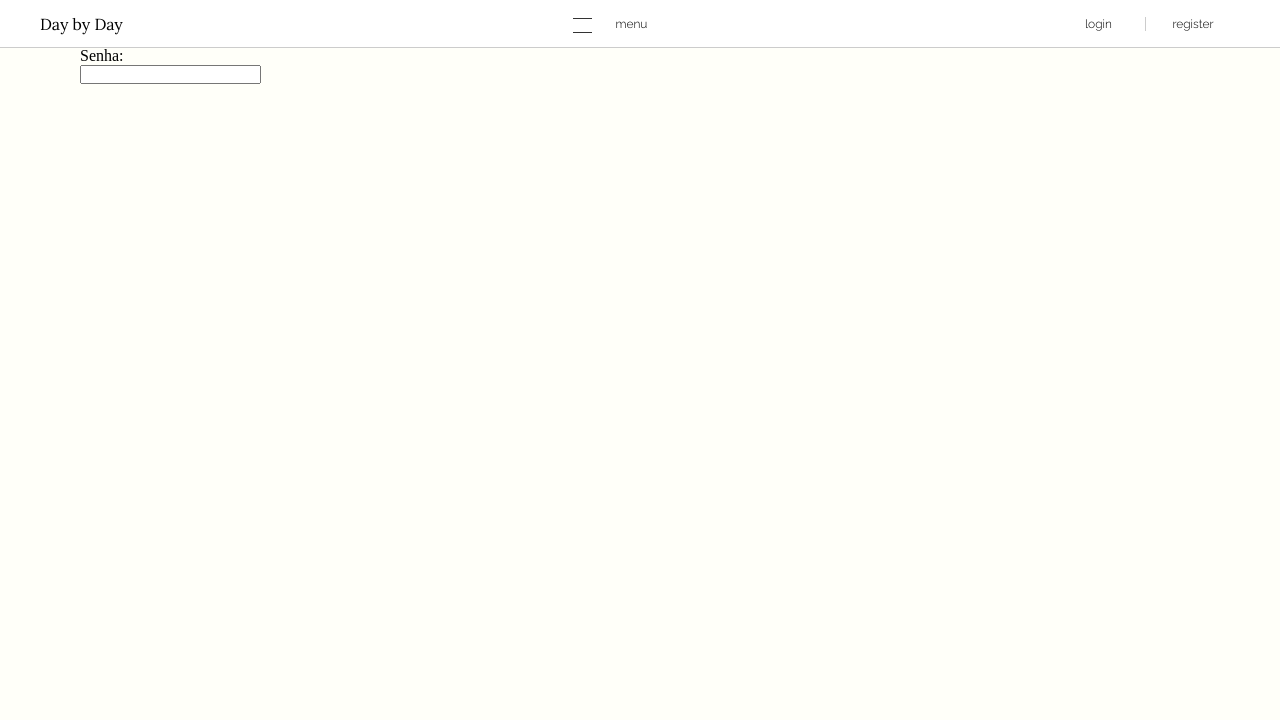
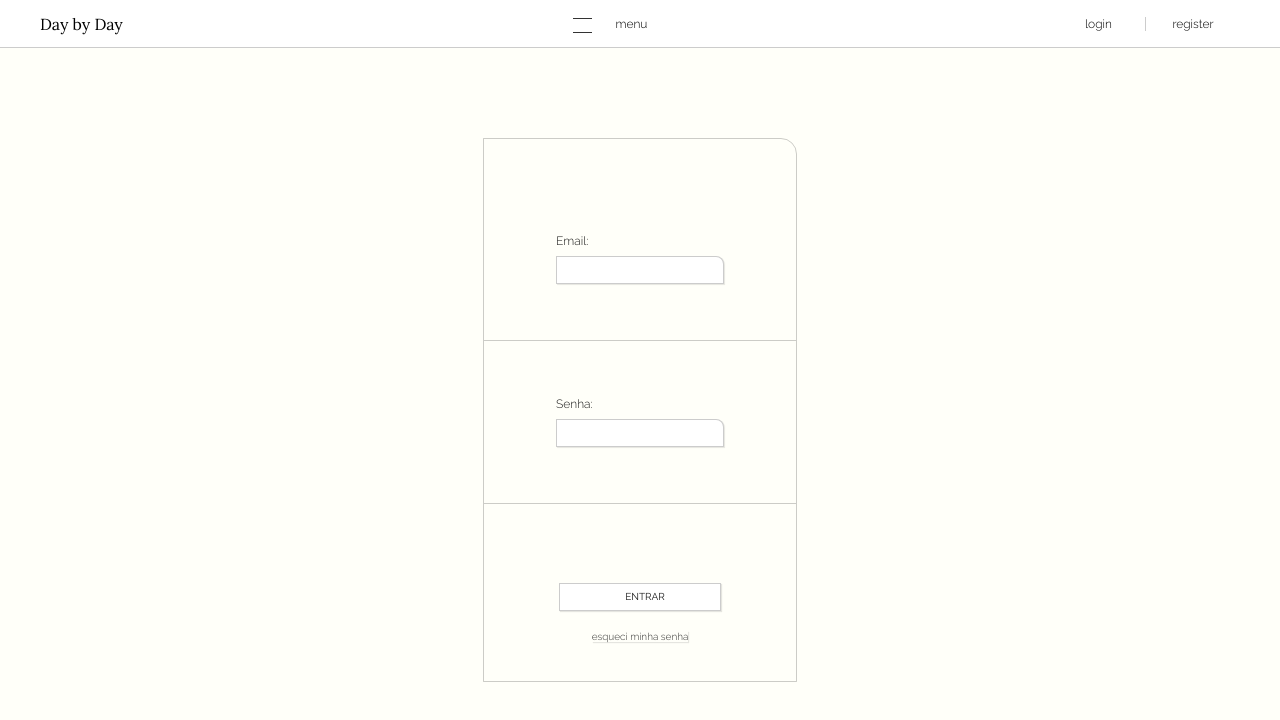
Before and after one commit to erickNA2/day-by-day, a website: page site/public/pages/login.html in a window 1280 px wide. Drawn offline with Linux system fonts and the light colour scheme.

Commit message:
alterações css

```diff
--- a/site/public/pages/login.css
+++ b/site/public/pages/login.css
@@ -1,2 +1,138 @@
 @import url('../style/global.css');
 @import url('../style/nav.css');
+
+
+.main  {
+    position: relative;
+    width: 100%;
+    height: 100vh;
+    display: flex;
+    align-items: center;
+    justify-content: center;
+}
+
+.login {
+    position: relative;
+    width: 28%;
+    height: 68%;
+    display: flex;
+    flex-direction: column;
+    align-items: center;
+    justify-content: space-around;
+    border: 1px solid rgba(0, 0, 0, 0.2);
+    border-top-right-radius: 16px;
+}
+
+.login .container {
+    position: relative;
+    width: 100%;
+    height: 60%;
+    display: grid;
+    grid-template-columns: 1fr;
+    grid-template-rows: 1fr 1fr;
+
+}
+
+.login .container .box {
+    position: relative;
+    width: 100%;
+    height: 100%;
+    display: flex;
+    flex-direction: column;
+    align-items: center;
+    justify-content: center;
+}
+
+.login .container .box .label {
+    position: relative;
+    width: 168px;
+    height: auto;
+    margin-bottom: 8px;
+    display: flex;
+    align-items: center;
+    justify-content: flex-start;
+    color: rgba(0, 0, 0, 0.9);
+    font-size: 12px;
+    text-align: left;
+    font-weight: 300;
+    font-family: 'Raleway', sans-serif;
+}
+
+.login .container .box .inputText {
+    position: relative;
+    width: 168px;
+    height: 28px;
+    border: 1px solid rgba(0, 0, 0, 0.2);
+    color: black;
+    font-size: 12px;
+    text-align: left;
+    font-weight: 300;
+    font-family: 'Raleway', sans-serif;
+    border-top-right-radius: 8px;
+    box-shadow: 1px 1px 1px rgba(0, 0, 0, 0.1);
+    padding-left: 10px;
+}
+
+.login .submitBox {
+    display: flex;
+    flex-direction: column;
+    align-items: center;
+    justify-content: center;
+    grid-column: span 2;
+}
+
+.login .submitBox button {
+    border: 1px solid rgba(0, 0, 0, 0.2);
+    width: 162px;
+    height: 28px;
+    border: 1px solid rgba(0, 0, 0, 0.2);
+    color: rgba(0, 0, 0, 0.9);
+    font-size: 10px;
+    text-transform: uppercase;
+    text-align: center;
+    font-weight: 400;
+    font-family: 'Raleway', sans-serif;
+    box-shadow: 1px 1px 1px rgba(0, 0, 0, 0.1);
+    padding-left: 10px;
+    background: white;
+    transition: all .2s ease-in-out;
+}
+
+.login .submitBox button:hover {
+    cursor: pointer;
+    border: 1px solid rgba(0, 0, 0, 0.4);
+    color: black;
+}
+
+.login .submitBox a {
+    color: rgba(0, 0, 0, 0.8);
+    font-size: 10px;
+    text-transform: lowercase;
+    text-align: center;
+    font-weight: 300;
+    font-family: 'Raleway', sans-serif;
+    box-shadow: 1px 1px 1px rgba(0, 0, 0, 0.1);
+    margin-top: 20px;
+    position: relative;
+    transition: all .2s ease-in-out;
+}
+
+.login .submitBox a:hover {
+    color: black;
+}
+
+.login .container .submitBox a::after {
+    content: '';
+    position: absolute;
+    bottom: 0;
+    left: 0;
+    height: 1px;
+    width: 80%;
+    background-color: rgba(0, 0, 0, 0.4);
+    transition: all .2s ease-in-out;
+}
+
+.login .container .submitBox a:hover::after {
+    width: 100%;
+    background-color: black;
+}
--- a/site/public/pages/login.html
+++ b/site/public/pages/login.html
@@ -1,11 +1,11 @@
 <!DOCTYPE html>
 <html lang="en">
   <head>
-    <meta charset="UTF-8">
-    <meta http-equiv="X-UA-Compatible" content="IE=edge">
-    <meta name="viewport" content="width=device-width, initial-scale=1.0">
+    <meta charset="UTF-8" />
+    <meta http-equiv="X-UA-Compatible" content="IE=edge" />
+    <meta name="viewport" content="width=device-width, initial-scale=1.0" />
     <title>Day By Day - Login</title>
-    <link rel="stylesheet" href="./login.css">
+    <link rel="stylesheet" href="./login.css" />
   </head>
   <body>
     <div class="main">
@@ -21,7 +21,7 @@
               <h1>cursos</h1>
             </a>
           </div>
-                <div class="box borderBot ">
+          <div class="box borderBot">
             <a href="">
               <h1>estatisticas</h1>
             </a>
@@ -37,7 +37,7 @@
             </a>
           </div>
           <div class="box">
-                    <a href="">
+            <a href="./perfil.html">
               <h1>perfil</h1>
             </a>
           </div>
@@ -45,12 +45,11 @@
       </div>
       <div class="nav borderBot">
         <div class="logo">
-                Day by Day
+          <a href="../index.html">Day by Day</a>
         </div>
-            <div class="menu" onclick="toggle()" >
+        <div class="menu" onclick="toggle()">
           <div class="icon"></div>
           <p>menu</p>
-
         </div>
         <div class="register">
           <ul>
@@ -61,18 +60,19 @@
       </div>
 
       <div class="login">
-            <div class="container">
-                <div class="box">
+        <div class="container borderBot">
+          <div class="box borderBot">
             <div class="label"><p>Email:</p></div>
-                    <input type="text" id="ipt_email" class="inputText">
+            <input type="text" id="email_input" class="inputText" />
           </div>
           <div class="box">
             <div class="label"><p>Senha:</p></div>
-                    <input type="text" id="ipt_senha" class="inputText">
+            <input type="text" id="senha_input" class="inputText" />
+          </div>
         </div>
         <div class="submitBox">
-
-                </div>
+          <button onclick="entrar()">entrar</button>
+          <a href="./login.html">Esqueci minha Senha</a>
         </div>
       </div>
     </div>
@@ -80,9 +80,64 @@
 </html>
 
 <script>
-    let hbMenu = document.getElementById('menu')
+  let hbMenu = document.getElementById("menu");
 
   function toggle() {
-        hbMenu.classList.toggle('active')
+    hbMenu.classList.toggle("active");
+  }
+
+  function entrar() {
+    var emailVar = email_input.value;
+    var senhaVar = senha_input.value;
+
+    if (emailVar == "" || senhaVar == "") {
+      return false;
+    }
+
+    console.log("FORM LOGIN: ", emailVar);
+    console.log("FORM SENHA: ", senhaVar);
+
+    fetch("/usuarios/autenticar", {
+      method: "POST",
+      headers: {
+        "Content-Type": "application/json",
+      },
+      body: JSON.stringify({
+        emailServer: emailVar,
+        senhaServer: senhaVar,
+      }),
+    })
+      .then(function (resposta) {
+        console.log("ESTOU NO THEN DO entrar()!");
+
+        if (resposta.ok) {
+          console.log(resposta);
+
+          resposta.json().then((json) => {
+            console.log(json);
+            console.log(JSON.stringify(json));
+
+            sessionStorage.EMAIL_USUARIO = json.email;
+            sessionStorage.NOME_USUARIO = json.nome;
+            sessionStorage.ID_USUARIO = json.id;
+
+            setTimeout(() => {
+              window.location = "/pages/perfil.html";
+            }, "2000"); // apenas para exibir o loading
+          });
+        } else {
+          console.log("Houve um erro ao tentar realizar o login!");
+
+          resposta.text().then((texto) => {
+            console.error(texto);
+            finalizarAguardar(texto);
+          });
+        }
+      })
+      .catch(function (erro) {
+        console.log(erro);
+      });
+
+    return false;
   }
 </script>
--- /dev/null
+++ b/site/public/pages/perfil.css
@@ -0,0 +1,49 @@
+@import url('../style/nav.css');
+@import url('../style/global.css');
+
+.profile {
+    position: relative;
+    width: 100%;
+    height: 100vh;
+}
+
+.profile .container {
+    position: relative;
+    width: 100%;
+    height: 100%;
+    display: grid;
+    grid-template-columns: 1fr 3fr;
+    grid-template-rows: 1fr;
+}
+
+.profile .container .userInfo {
+    position: relative;
+    padding: 80px;
+    display: flex;
+    flex-direction: column;
+    align-items: center;
+    justify-content: space-between;
+}
+
+.profile .container .userInfo .pic {
+    position: relative;
+    width: 98px;
+    height: 98px;
+    border-radius: 50%;
+    background: crimson;
+}
+
+.profile .container .userInfo .text {
+    position: relative;
+    width: 148px;
+    height: auto;
+    display: flex;
+    align-items: center;
+    justify-content: center;
+    color: rgba(0, 0, 0, 0.9);
+    text-transform: lowercase;
+    font-size: 12px;
+    text-align: left;
+    font-weight: 400;
+    font-family: 'Raleway', sans-serif;
+}
--- a/site/public/style/about.css
+++ b/site/public/style/about.css
@@ -8,11 +8,11 @@
 
 .about .container {
     position: relative;
-    width: 50%;
+    width: 100%;
     height: 100%;
     display: grid;
-    grid-template-columns: 1fr;
-    grid-template-rows: 1fr 1fr;
+    grid-template-columns: 1fr 1fr;
+    grid-template-rows: 1fr;
 }
 
 .about .container .box {
--- a/site/public/style/nav.css
+++ b/site/public/style/nav.css
@@ -79,6 +79,10 @@
     position: relative;
     width:  128px;
     height: auto;
+
+}
+
+.nav .logo a {
     color: black;
     font-size: 16px;
     font: italic;
--- a/site/src/database/config.js
+++ b/site/src/database/config.js
@@ -21,8 +21,8 @@ var sqlServerConfig = {
 var mySqlConfig = {
     host: "localhost",
     database: "DayByDay",
-    user: "root",
-    password: "25542362As@",
+    user: "aluno",
+    password: "sptech",
 };
 
 function executar(instrucao) {
```
Also changed, not shown: site/public/index.html (+3 -2 lines), site/public/pages/perfil.html (added, +96 -0 lines), site/public/pages/register.css (+0 -16 lines), site/public/pages/register.html (+7 -13 lines). Lines whose indentation alone changed are shown as unchanged.
